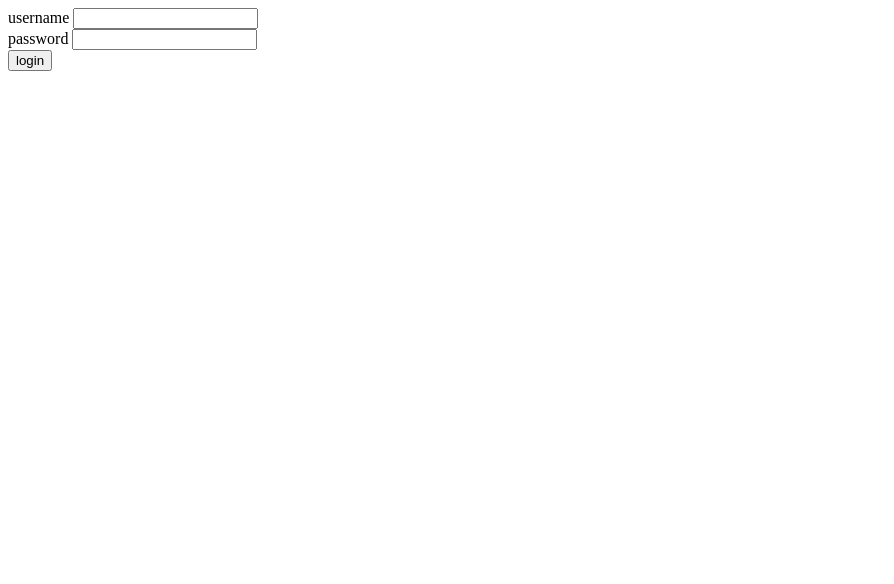
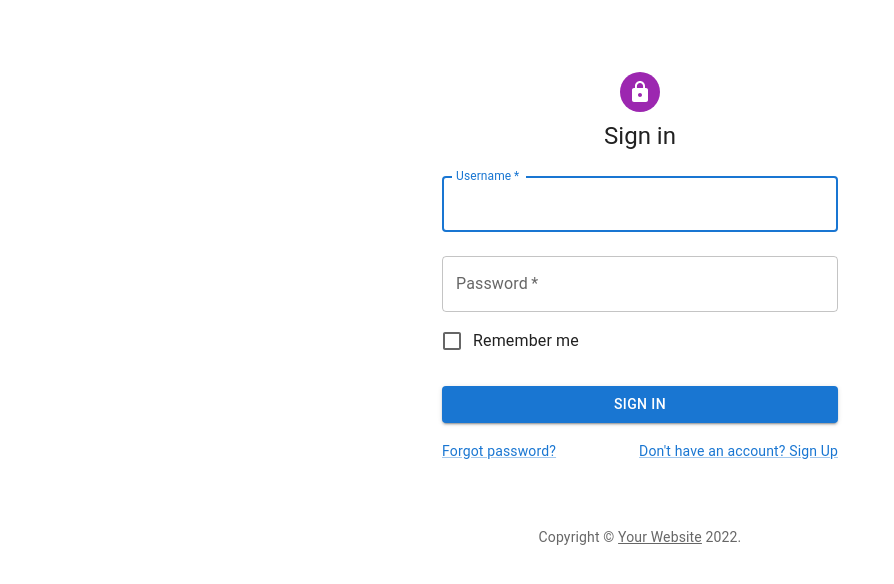
Before and after one commit to RobGhys/react-graphql, a React (Create React App) app: page / in a window 1280 px wide. Shown: the top 584 px of the page, without its empty margins (0-894 px from the left). Built offline with nearby package versions, Linux system fonts and the light colour scheme.

Commit message:
added styling to signin form

```diff
--- a/package.json
+++ b/package.json
@@ -4,6 +4,11 @@
   "private": true,
   "dependencies": {
     "@apollo/client": "^3.6.9",
+    "@emotion/react": "^11.9.3",
+    "@emotion/styled": "^11.9.3",
+    "@fontsource/roboto": "^4.5.7",
+    "@material-ui/icons": "^4.11.3",
+    "@mui/material": "^5.8.5",
     "@testing-library/jest-dom": "^5.16.4",
     "@testing-library/react": "^13.2.0",
     "@testing-library/user-event": "^13.5.0",
--- a/src/App.js
+++ b/src/App.js
@@ -1,10 +1,14 @@
 import { useQuery, useApolloClient } from '@apollo/client'
 import {useState} from 'react';
 
+//import Stack from '@mui/material/Stack';
+import Button from '@mui/material/Button';
+import { AppBar, Container, Drawer } from '@mui/material';
 import Persons from './components/Persons'
 import PersonForm from './components/PersonForm'
 import PhoneForm from "./components/PhoneForm";
-import LoginForm from './components/Login'
+import SignIn from './components/SignIn';
+
 import {ALL_PERSONS} from './queries'
 
 const Notify = ({errorMessage}) => {
@@ -45,18 +49,22 @@ const App = () => {
         return (
         <>
             <Notify errorMessage={errorMessage} />
-            <LoginForm setToken={setToken} setError={notify} />
+            <SignIn setToken={setToken} setError={notify}></SignIn>
         </>
         )
     }
 
     return (
         <div>
-            <Notify errorMessage={errorMessage}/>
-            <button onClick={logout}>logout</button>
-            <Persons persons={result.data.allPersons}/>
-            <PersonForm setError={notify}/>
-            <PhoneForm setError={notify}/>
+            <AppBar></AppBar>
+            <Drawer></Drawer>
+            <Container maxWidth="sm">
+                <Notify errorMessage={errorMessage}/>
+                <Button variant="contained" onClick={logout}>logout</Button>
+                <Persons persons={result.data.allPersons}/>
+                <PersonForm setError={notify}/>
+                <PhoneForm setError={notify}/>
+            </Container>
         </div>
     )
 }
--- /dev/null
+++ b/src/components/SignIn.js
@@ -0,0 +1,135 @@
+import * as React from 'react';
+import Avatar from '@mui/material/Avatar';
+import Button from '@mui/material/Button';
+import CssBaseline from '@mui/material/CssBaseline';
+import TextField from '@mui/material/TextField';
+import FormControlLabel from '@mui/material/FormControlLabel';
+import Checkbox from '@mui/material/Checkbox';
+import Link from '@mui/material/Link';
+import Grid from '@mui/material/Grid';
+import Box from '@mui/material/Box';
+import LockIcon from '@material-ui/icons/Lock';
+import Typography from '@mui/material/Typography';
+import Container from '@mui/material/Container';
+import { createTheme, ThemeProvider } from '@mui/material/styles';
+
+import { useState, useEffect } from 'react'
+import { useMutation } from '@apollo/client'
+import { LOGIN } from '../queries'
+
+function Copyright(props) {
+  return (
+    <Typography variant="body2" color="text.secondary" align="center" {...props}>
+      {'Copyright © '}
+      <Link color="inherit" href="https://mui.com/">
+        Your Website
+      </Link>{' '}
+      {new Date().getFullYear()}
+      {'.'}
+    </Typography>
+  );
+}
+
+const theme = createTheme();
+
+const SignIn = ({ setError, setToken }) => {
+
+  const [username, setUsername] = useState('')
+  const [password, setPassword] = useState('')
+
+  const [ login, result ] = useMutation(LOGIN, {
+      onError: (error) => {
+          setError(error.graphQLErrors[0].message)
+      }
+  })
+
+  useEffect(() => {
+      if (result.data) {
+          const token = result.data.login.value
+          setToken(token)
+          localStorage.setItem('phonenumbers-user-token', token)
+      }
+  }, [result.data]) // eslint-disable-line
+
+
+
+  const submit = async (event) => {
+    event.preventDefault()
+    login({ variables: { username, password } })
+}
+
+  return (
+    <ThemeProvider theme={theme}>
+      <Container component="main" maxWidth="xs">
+        <CssBaseline />
+        <Box
+          sx={{
+            marginTop: 8,
+            display: 'flex',
+            flexDirection: 'column',
+            alignItems: 'center',
+          }}
+        >
+          <Avatar sx={{ m: 1, bgcolor: 'secondary.main' }}>
+            <LockIcon />
+          </Avatar>
+          <Typography component="h1" variant="h5">
+            Sign in
+          </Typography>
+          <Box component="form" onSubmit={submit} noValidate sx={{ mt: 1 }}>
+            <TextField
+              value={username}
+              onChange={({ target }) => setUsername(target.value)}
+              margin="normal"
+              required
+              fullWidth
+              id="username"
+              label="Username"
+              name="username"
+              autoFocus
+            />
+            <TextField
+              margin="normal"
+              required
+              fullWidth
+              value={password}
+              onChange={({ target }) => setPassword(target.value)}
+              name="password"
+              label="Password"
+              type="password"
+              id="password"
+              autoComplete="current-password"
+            />
+            <FormControlLabel
+              control={<Checkbox value="remember" color="primary" />}
+              label="Remember me"
+            />
+            <Button
+              type="submit"
+              fullWidth
+              variant="contained"
+              sx={{ mt: 3, mb: 2 }}
+            >
+              Sign In
+            </Button>
+            <Grid container>
+              <Grid item xs>
+                <Link href="#" variant="body2">
+                  Forgot password?
+                </Link>
+              </Grid>
+              <Grid item>
+                <Link href="#" variant="body2">
+                  {"Don't have an account? Sign Up"}
+                </Link>
+              </Grid>
+            </Grid>
+          </Box>
+        </Box>
+        <Copyright sx={{ mt: 8, mb: 4 }} />
+      </Container>
+    </ThemeProvider>
+  );
+}
+
+export default SignIn;
--- a/src/index.js
+++ b/src/index.js
@@ -3,12 +3,24 @@ import App from './App'
 
 import {ApolloClient, ApolloProvider, HttpLink, InMemoryCache} from '@apollo/client'
 
+import { setContext } from '@apollo/client/link/context'
+
+const authLink = setContext((_, { headers }) => {
+  const token = localStorage.getItem('phonenumbers-user-token')
+  return {
+    headers: {
+      ...headers,
+      authorization: token ? `bearer ${token}` : null,
+    }
+  }
+})
+
+const httpLink = new HttpLink({ uri: 'http://localhost:4000' })
+
 // The client is needed to send queries to the server
 const client = new ApolloClient({
     cache: new InMemoryCache(),
-    link: new HttpLink({
-        uri: 'http://localhost:4000',
-    })
+    link: authLink.concat(httpLink)
 })
 
 ReactDOM.render(
```
Also changed, not shown: 1 other file (tests, documents, lock files or other folders).
